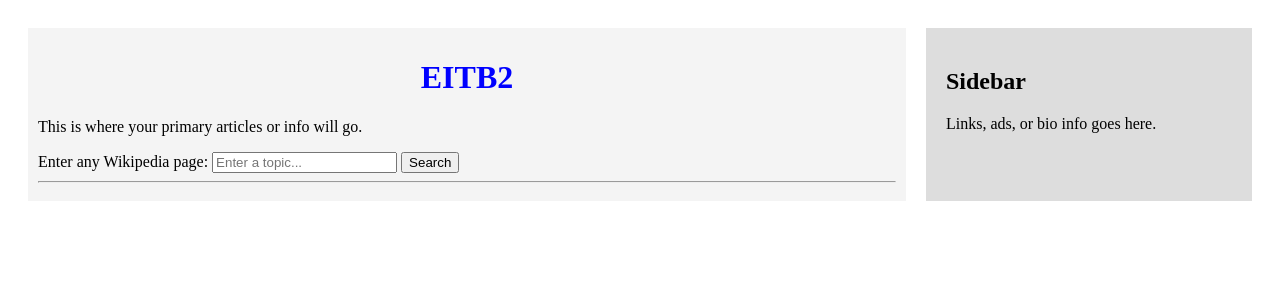
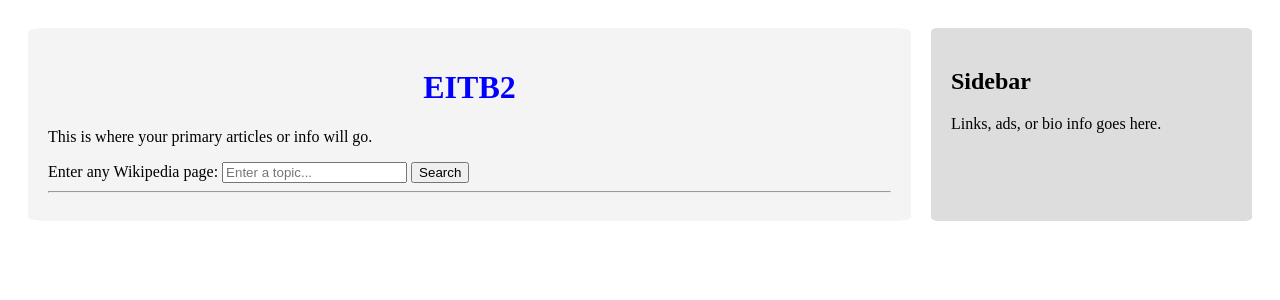
Before and after one commit to bobBillyus/EITB2, a Flask app: page / in a window 1280 px wide. Shown: the top 300 px of the page. Run offline with Flask 3, Linux system fonts and the light colour scheme; parts of the project's set-up code (start-up, migrations or seed data) failed here and were passed over.

Commit message:
corner rounding

```diff
--- a/static/css/style.css
+++ b/static/css/style.css
@@ -12,7 +12,8 @@ h1 {
 .main-content {
   flex: 3;
   background-color: #f4f4f4;
-  padding: 10px;
+  padding: 20px;
+  border-radius: 2%;
 }
 
 .sidebar {
@@ -20,7 +21,7 @@ h1 {
   background-color: #ddd;
   padding: 20px;
   min-width: 200px; /* Prevents it from getting too squished */
-  border-radius: 2;
+  border-radius: 2%;
 }
 
 /* Responsive Design: Stack them on mobile */
```
